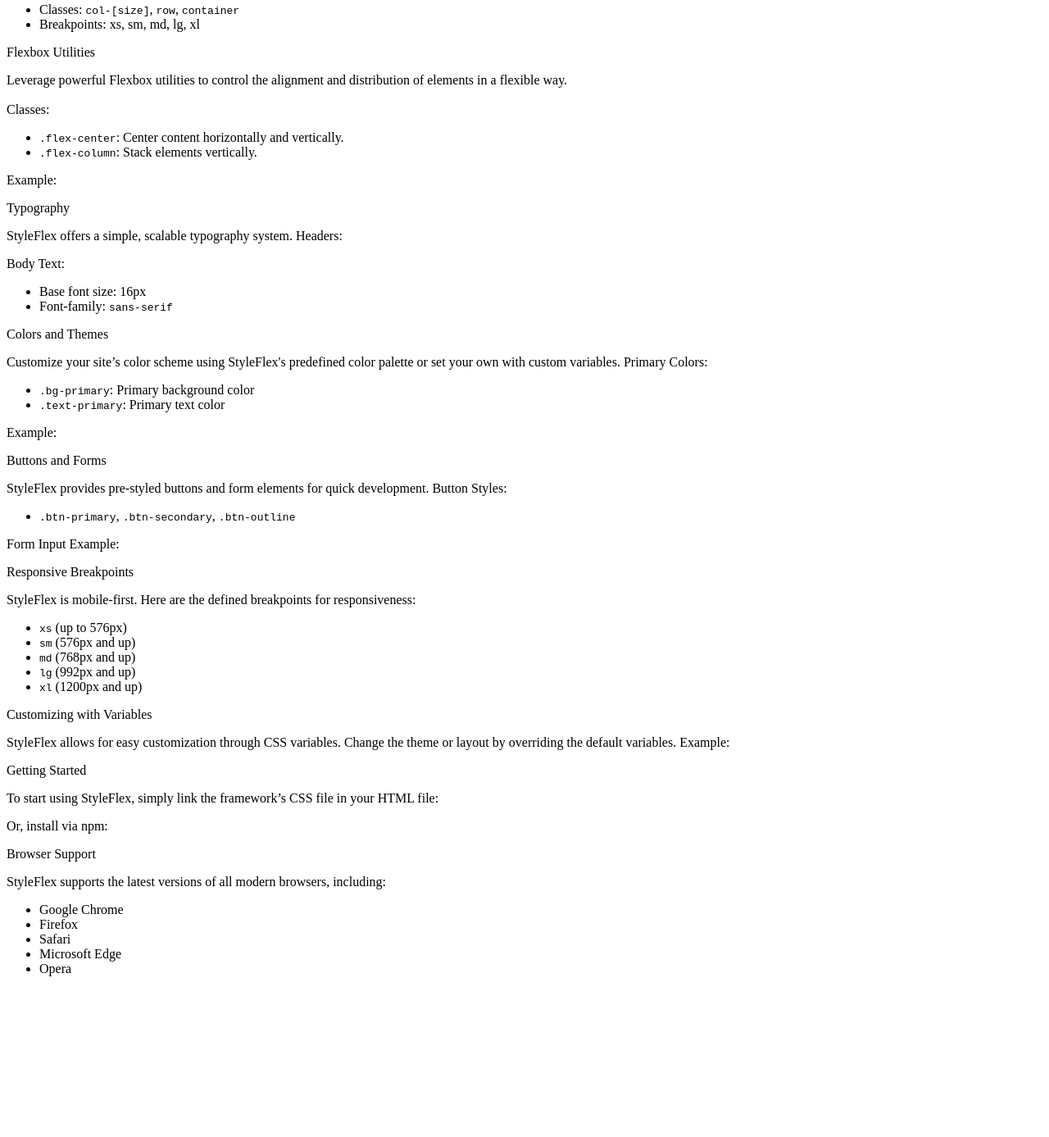
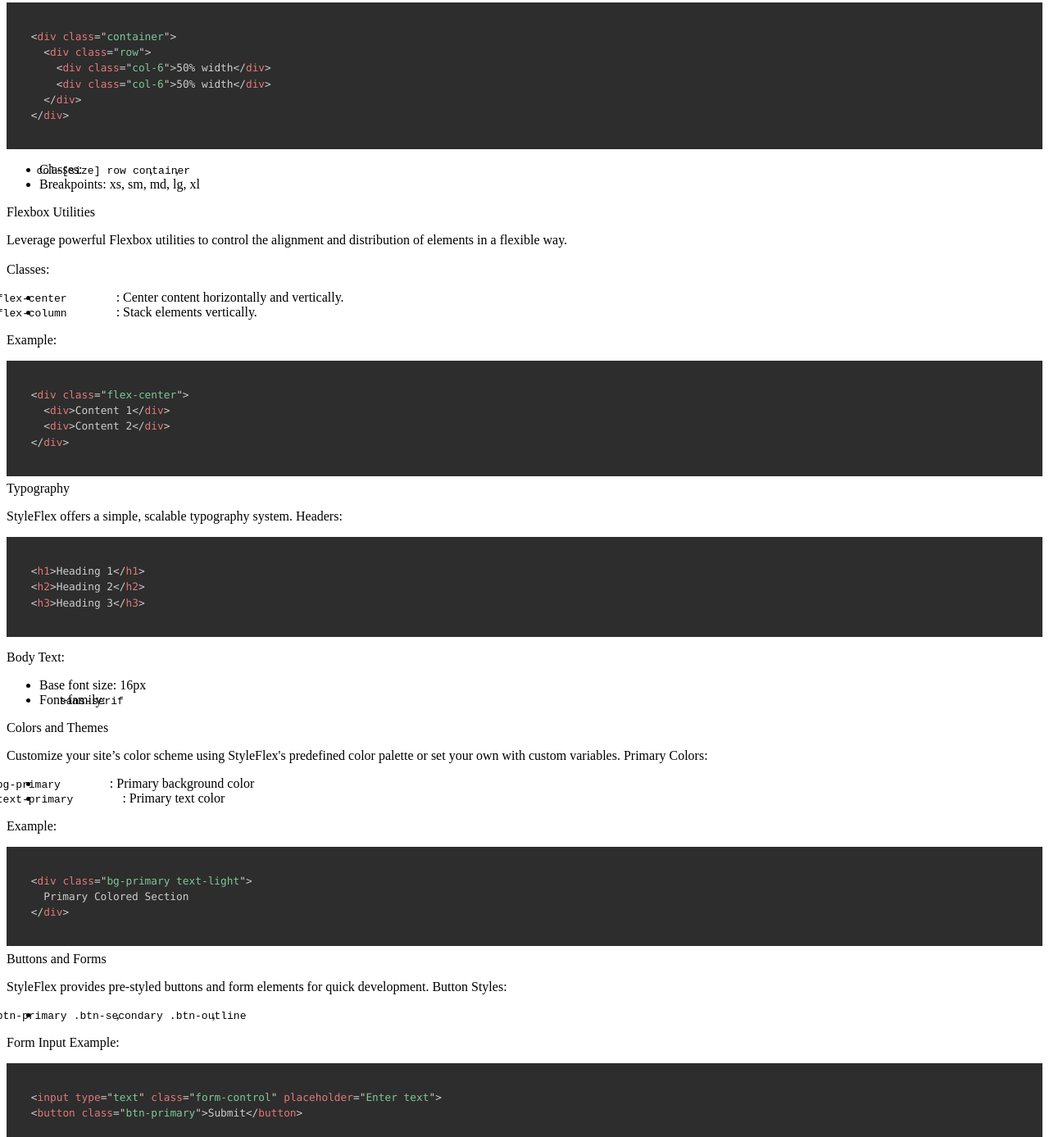
Before and after one commit to NAgnekil/Technical-documentation-page, a plain HTML site: page index.html in a window 1280 px wide. Shown: the part 389-1776 px from the top of the page at 82% size. Before the commit the page ends 1596 px from the top, so only its background shows below. Drawn offline with nearby package versions, Linux system fonts and the light colour scheme.

Commit message:
Added all code blocks

```diff
--- a/index.html
+++ b/index.html
@@ -61,7 +61,14 @@
           StyleFlex includes a 12-column responsive grid system, allowing you to
           build flexible layouts with ease. Example:
         </p>
-        <pre><code></code></pre>
+        <pre><code class="language-html">
+          &lt;div class=&quot;container&quot;&gt;
+            &lt;div class=&quot;row&quot;&gt;
+              &lt;div class=&quot;col-6&quot;&gt;50% width&lt;/div&gt;
+              &lt;div class=&quot;col-6&quot;&gt;50% width&lt;/div&gt;
+            &lt;/div&gt;
+          &lt;/div&gt;
+          </code></pre>
         <ul>
           <li>
             Classes: <code>col-[size]</code>, <code>row</code>,
@@ -85,12 +92,22 @@
           <li><code>.flex-column</code>: Stack elements vertically.</li>
         </ul>
         <p>Example:</p>
-        <pre><code></code></pre>
+        <pre><code class="language-markup">
+          &lt;div class=&quot;flex-center&quot;&gt;
+            &lt;div&gt;Content 1&lt;/div&gt;
+            &lt;div&gt;Content 2&lt;/div&gt;
+          &lt;/div&gt;
+          </code></pre>
       </section>
       <section class="main-section" id="Typography">
         <header class="topic-header">Typography</header>
         <p>StyleFlex offers a simple, scalable typography system. Headers:</p>
-        <pre><code></code></pre>
+        <pre><code class="language-markup">
+          &lt;h1&gt;Heading 1&lt;/h1&gt;
+          &lt;h2&gt;Heading 2&lt;/h2&gt;
+          &lt;h3&gt;Heading 3&lt;/h3&gt;
+          </code></pre>
+
         <p>Body Text:</p>
         <ul>
           <li>Base font size: 16px</li>
@@ -108,7 +125,11 @@
           <li><code>.text-primary</code>: Primary text color</li>
         </ul>
         <p>Example:</p>
-        <pre><code></code></pre>
+        <pre><code class="language-markup">
+          &lt;div class=&quot;bg-primary text-light&quot;&gt;
+            Primary Colored Section
+          &lt;/div&gt;
+          </code></pre>
       </section>
       <section class="main-section" id="Buttons_and_Forms">
         <header class="topic-header">Buttons and Forms</header>
@@ -123,7 +144,10 @@
           </li>
         </ul>
         <p>Form Input Example:</p>
-        <pre><code></code></pre>
+        <pre><code class="language-markup">
+          &lt;input type=&quot;text&quot; class=&quot;form-control&quot; placeholder=&quot;Enter text&quot;&gt;
+          &lt;button class=&quot;btn-primary&quot;&gt;Submit&lt;/button&gt;
+          </code></pre>
       </section>
       <section class="main-section" id="Responsive_Breakpoints">
         <header class="topic-header">Responsive Breakpoints</header>
@@ -145,7 +169,12 @@
           StyleFlex allows for easy customization through CSS variables. Change
           the theme or layout by overriding the default variables. Example:
         </p>
-        <pre><code></code></pre>
+        <pre><code class="language-css">
+          :root {
+            --primary-color: #3B7A57;
+            --font-family: 'Arial, sans-serif';
+          }
+          </code></pre>
       </section>
       <section class="main-section" id="Getting_Started">
         <header class="topic-header">Getting Started</header>
@@ -153,9 +182,13 @@
           To start using StyleFlex, simply link the framework’s CSS file in your
           HTML file:
         </p>
-        <pre><code></code></pre>
+        <pre><code class="language-markup">
+          &lt;link rel=&quot;stylesheet&quot; href=&quot;styleflex.css&quot;&gt;
+          </code></pre>
+
         <p>Or, install via npm:</p>
-        <pre><code></code></pre>
+        <pre><code class="language-bash">npm install styleflex
+        </code></pre>
       </section>
       <section class="main-section" id="Browser_Support">
         <header class="topic-header">Browser Support</header>
--- a/styles.css
+++ b/styles.css
@@ -0,0 +1,12 @@
+code[class*='language-'],
+pre[class*='language-'] {
+  font-size: 0.8rem !important;
+}
+
+code {
+  position: relative;
+  left: -60px;
+}
+#Getting_Started pre:last-child code {
+  position: static !important;
+}
```
